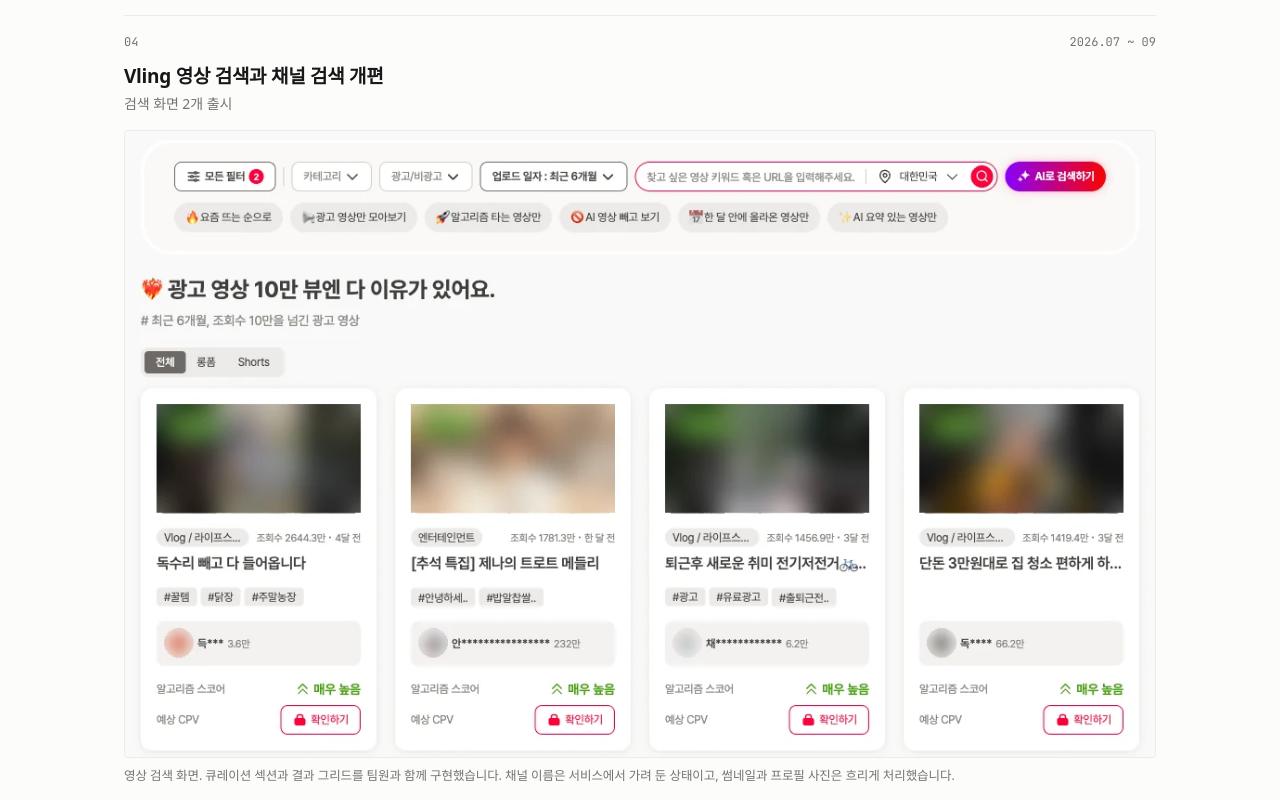
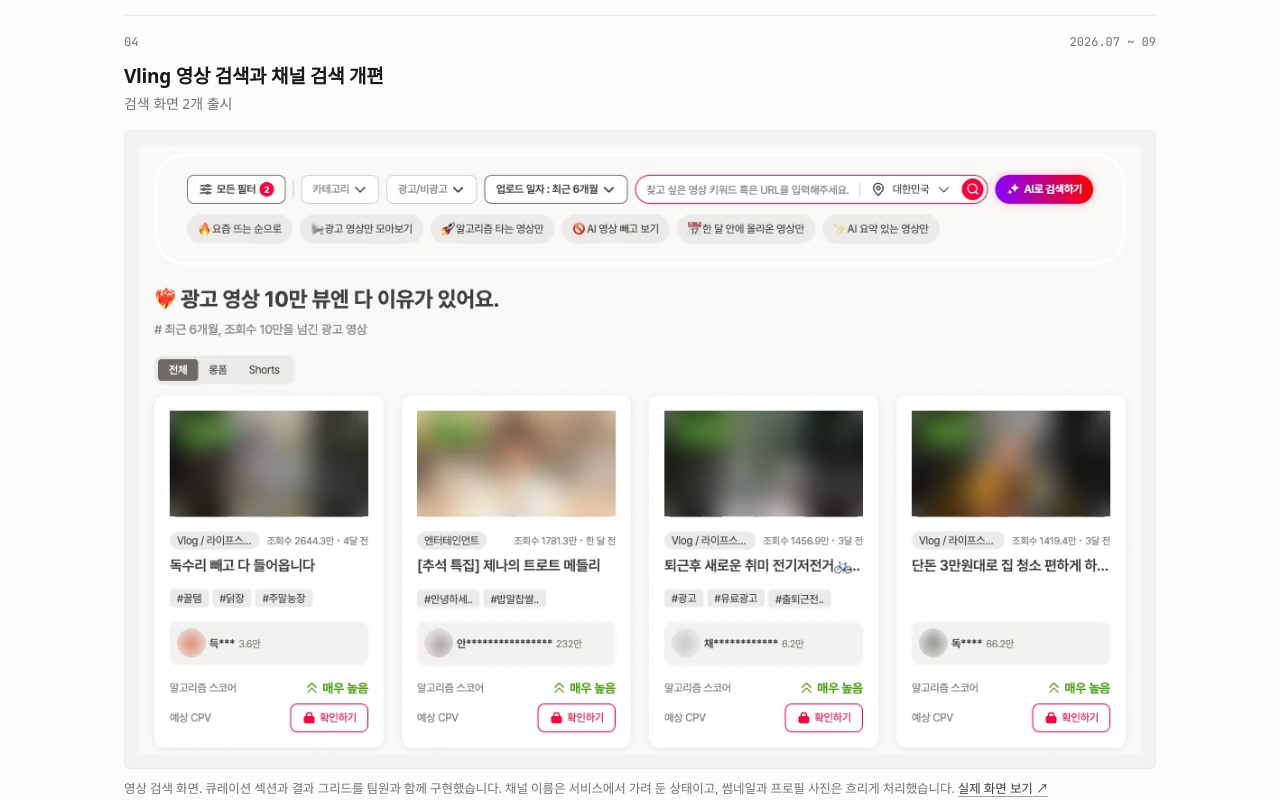
Before and after one commit to TAEW00KIM/TAEW00KIM.github.io, a React (Vite) app: page / in a window 1280 px wide. Shown: the part 2080-2880 px from the top of the page. Built offline with nearby package versions, Linux system fonts and the light colour scheme; a web font is replaced by a local one.

Commit message:
Screenshots: light mat frame, link to the live Vling pages in captions

```diff
--- a/src/components/Projects.tsx
+++ b/src/components/Projects.tsx
@@ -7,6 +7,7 @@ const range = (ns: number[]) => (ns.length > 1 ? `${num(ns[0])}~${num(ns[ns.leng
 
 // zoom: wide screenshots link to the full-size file so small screens can open them at full size
 function Figures({ images, zoom = false }: { images: NonNullable<Project["images"]>; zoom?: boolean }) {
+  const { ui } = useData();
   return (
     <div className="figures">
       {images.map((im) => (
@@ -18,7 +19,18 @@ function Figures({ images, zoom = false }: { images: NonNullable<Project["images
           ) : (
             <img src={im.src} width={im.width} height={im.height} alt={im.alt} loading="lazy" />
           )}
-          <figcaption>{im.caption}</figcaption>
+          <figcaption>
+            {im.caption}
+            {im.live && (
+              <>
+                {" "}
+                <a className="figlive" href={im.live} target="_blank" rel="noopener noreferrer">
+                  {ui.liveLink}
+                  <span aria-hidden="true"> ↗</span>
+                </a>
+              </>
+            )}
+          </figcaption>
         </figure>
       ))}
     </div>
--- a/src/data.en.ts
+++ b/src/data.en.ts
@@ -436,8 +436,8 @@ export const projects: Project[] = [
   {
     id: "vling-search",
     images: [
-      { src: "/vling-video-search.webp", width: 1110, height: 674, alt: "Vling video search screen", caption: "Video search. I built the curation sections and the results grid with teammates. Channel names are masked by the service; thumbnails and profile photos are blurred." },
-      { src: "/vling-channel-search.webp", width: 1110, height: 607, alt: "Vling channel search screen", caption: "Channel search. I built the channel cards and the 11 channel attribute filters. Channel names are masked by the service; thumbnails and profile photos are blurred." },
+      { src: "/vling-video-search.webp", width: 1110, height: 674, live: "https://vling.net/algorithm-score?na=KR", alt: "Vling video search screen", caption: "Video search. I built the curation sections and the results grid with teammates. Channel names are masked by the service; thumbnails and profile photos are blurred." },
+      { src: "/vling-channel-search.webp", width: 1110, height: 607, live: "https://vling.net/search?na=KR&sort=trendsScorePercentile", alt: "Vling channel search screen", caption: "Channel search. I built the channel cards and the 11 channel attribute filters. Channel names are masked by the service; thumbnails and profile photos are blurred." },
     ],
     title: "Vling Video Search and Channel Search Redesign",
     org: "Buzz & Beyond internship", period: "2026.07 ~ 09",
@@ -704,6 +704,7 @@ export const ui = {
   labelProblem: "Problem",
   labelSolution: "Solution",
   labelResult: "Result",
+  liveLink: "See the live page",
   more: "Read more",
   less: "Close",
   projectsTitle: "Projects",
--- a/src/data.ts
+++ b/src/data.ts
@@ -132,7 +132,7 @@ export type Project = {
   org: string;
   period: string;
   metric?: string;
-  images?: { src: string; width: number; height: number; alt: string; caption: string }[];
+  images?: { src: string; width: number; height: number; alt: string; caption: string; live?: string }[];
   summary: string;
   // 접힌 상태에서 보이는 세 줄과 한눈에 보기용 핵심 결과
   // 백엔드는 큰 수치(stat), 프론트엔드는 화면(visual: 이미지를 접힌 상태에서 보여 줌)이나 전후 막대(bars)
@@ -471,8 +471,8 @@ export const projects: Project[] = [
   {
     id: "vling-search",
     images: [
-      { src: "/vling-video-search.webp", width: 1110, height: 674, alt: "Vling 영상 검색 화면", caption: "영상 검색 화면. 큐레이션 섹션과 결과 그리드를 팀원과 함께 구현했습니다. 채널 이름은 서비스에서 가려 둔 상태이고, 썸네일과 프로필 사진은 흐리게 처리했습니다." },
-      { src: "/vling-channel-search.webp", width: 1110, height: 607, alt: "Vling 채널 검색 화면", caption: "채널 검색 화면. 채널 카드와 채널 성격 필터 11종을 구현했습니다. 채널 이름은 서비스에서 가려 둔 상태이고, 썸네일과 프로필 사진은 흐리게 처리했습니다." },
+      { src: "/vling-video-search.webp", width: 1110, height: 674, live: "https://vling.net/algorithm-score?na=KR", alt: "Vling 영상 검색 화면", caption: "영상 검색 화면. 큐레이션 섹션과 결과 그리드를 팀원과 함께 구현했습니다. 채널 이름은 서비스에서 가려 둔 상태이고, 썸네일과 프로필 사진은 흐리게 처리했습니다." },
+      { src: "/vling-channel-search.webp", width: 1110, height: 607, live: "https://vling.net/search?na=KR&sort=trendsScorePercentile", alt: "Vling 채널 검색 화면", caption: "채널 검색 화면. 채널 카드와 채널 성격 필터 11종을 구현했습니다. 채널 이름은 서비스에서 가려 둔 상태이고, 썸네일과 프로필 사진은 흐리게 처리했습니다." },
     ],
     title: "Vling 영상 검색과 채널 검색 개편",
     org: "버즈앤비 현장실습", period: "2026.07 ~ 09",
@@ -742,6 +742,7 @@ export const ui = {
   labelProblem: "문제",
   labelSolution: "해결",
   labelResult: "결과",
+  liveLink: "실제 화면 보기",
   more: "자세히 보기",
   less: "접기",
   projectsTitle: "프로젝트",
--- a/src/styles.css
+++ b/src/styles.css
@@ -5,17 +5,18 @@
   --sub: #737373;
   --faint: #a3a3a3;
   --rule: #ebebe9;
+  --wash: #f3f3f1;
   --sans: "Pretendard", "Noto Sans KR", system-ui, sans-serif;
   --mono: "JetBrains Mono", ui-monospace, Menlo, monospace;
 }
 @media (prefers-color-scheme: dark) {
   :root:not([data-theme="light"]) {
-    --paper: #111111; --ink: #ededed; --body: #c7c7c7; --sub: #8f8f8f; --faint: #666666; --rule: #262626;
+    --paper: #111111; --ink: #ededed; --body: #c7c7c7; --sub: #8f8f8f; --faint: #666666; --rule: #262626; --wash: #1a1a1a;
     color-scheme: dark;
   }
 }
 :root[data-theme="dark"] {
-  --paper: #111111; --ink: #ededed; --body: #c7c7c7; --sub: #8f8f8f; --faint: #666666; --rule: #262626;
+  --paper: #111111; --ink: #ededed; --body: #c7c7c7; --sub: #8f8f8f; --faint: #666666; --rule: #262626; --wash: #1a1a1a;
   color-scheme: dark;
 }
 * { box-sizing: border-box; }
@@ -105,7 +106,9 @@ ul, ol { list-style: none; }
 .pvisual .figures { margin-top: 0; }
 .pvisual figure { width: 100% !important; }
 .pvisual .figures { display: grid; grid-template-columns: 1fr; gap: 32px; align-items: start; }
-.figlink { display: block; }
+.figlink { display: block; padding: 14px; background: var(--wash); border: 1px solid var(--rule); border-radius: 6px; }
+.figlink img { border: 0; border-radius: 3px; }
+.figlive { display: inline-block; margin-top: 2px; font-size: 12.5px; color: var(--body); }
 .figlink:focus-visible { outline: 2px solid var(--ink); outline-offset: 3px; }
 .bars { display: grid; gap: 14px; max-width: 560px; }
 .bar-label { font-size: 13px; color: var(--sub); margin-bottom: 4px; }
@@ -171,6 +174,8 @@ figcaption { font-size: 12.5px; color: var(--sub); margin-top: 8px; line-height:
   .topnav a:not(.navlink), .theme-toggle { display: inline-flex; align-items: center; min-height: 44px; padding: 0 8px; }
   .hero-links { gap: 0 24px; }
   .hero-links a, .footer a { display: inline-flex; align-items: center; min-height: 44px; }
+  .figlink { padding: 8px; }
+  .figlive { display: flex; width: fit-content; align-items: center; min-height: 44px; margin-top: 0; }
 }
 @media (max-width: 639px) {
   .wrap { padding: 0 16px; }
```
